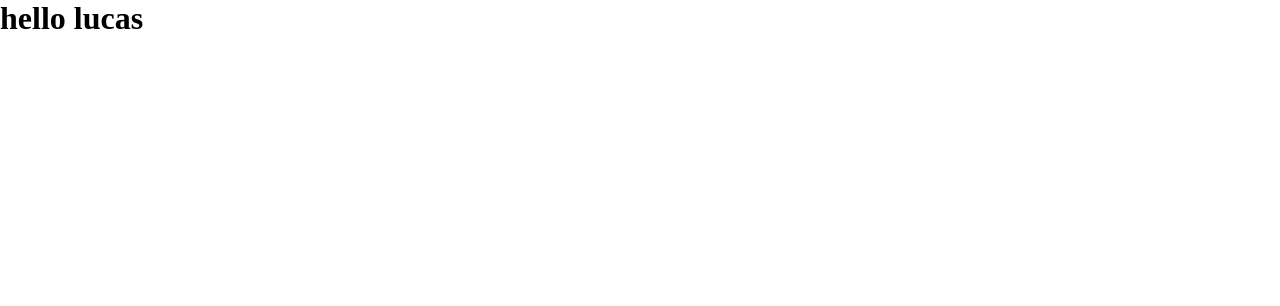
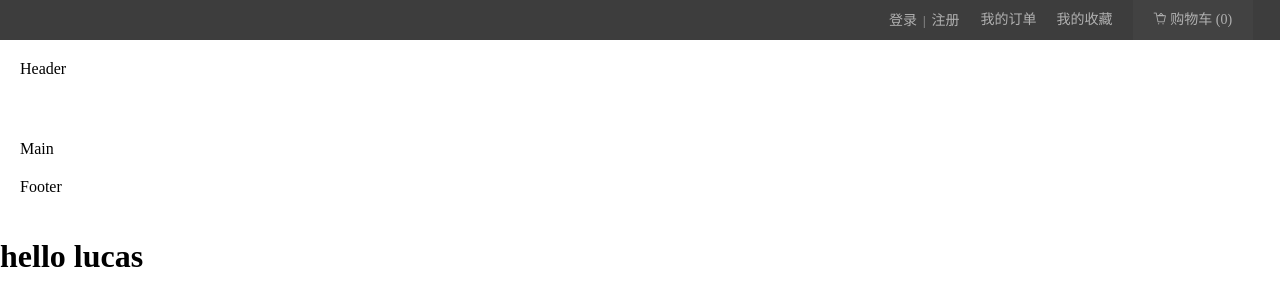
Before and after one commit to root-lucas/vue-xiaomi, a Vue app: page / in a window 1280 px wide. Shown: the top 306 px of the page. Built offline with nearby package versions, Linux system fonts and the light colour scheme.

Commit message:
add: top navigation bar

```diff
--- a/src/App.vue
+++ b/src/App.vue
@@ -1,9 +1,57 @@
 <template>
     <div id="app">
+        <el-container>
+            <!-- 顶部导航栏 -->
+            <div class="topbar">
+                <div class="nav">
+                    <ul>
+                        <li v-if="!isLogin">
+                            <el-button type="text">登录</el-button>
+                            <span class="sep">|</span>
+                            <el-button type="text">注册</el-button>
+                        </li>
+                        <li v-else>
+                            欢迎
+                            <el-popover placement="top" width="180">
+                                <p>确定退出登录吗？</p>
+                                <div style="text-align: right; margin: 10px 0 0">
+                                    <el-button size="mini" type="text">取消</el-button>
+                                    <el-button type="primary" size="mini">确定</el-button>
+                                </div>
+                                <el-button type="text" slot="reference">admin</el-button>
+                            </el-popover>
+                        </li>
+                        <li>
+                            <a>我的订单</a>
+                        </li>
+                        <li>
+                            <a>我的收藏</a>
+                        </li>
+                        <li :class="getNum > 0 ? 'shopCart-full' : 'shopCart'">
+                            <i class="el-icon-shopping-cart-full"></i> 购物车
+                            <span class="num">({{ getNum }})</span>
+                        </li>
+                    </ul>
+                </div>
+            </div>
+            <el-header>Header</el-header>
+            <el-main>Main</el-main>
+            <el-footer>Footer</el-footer>
+        </el-container>
         <router-view />
     </div>
 </template>
-
+<script>
+export default {
+    data() {
+        return {
+            isLogin: false,
+            getNum: 0,
+            visible: false,
+        }
+    },
+}
+</script>
 <style lang="scss">
 * {
     padding: 0;
@@ -11,4 +59,9 @@
     border: 0;
     list-style: none;
 }
+a,
+a:hover {
+    text-decoration: none;
+}
+@import './assets/css/common.scss';
 </style>
--- /dev/null
+++ b/src/assets/css/common.scss
@@ -0,0 +1,57 @@
+/* 顶部导航栏CSS */
+.topbar {
+    height: 40px;
+    background-color: #3d3d3d;
+    margin-bottom: 20px;
+}
+.topbar .nav {
+    width: 1225px;
+    margin: 0 auto;
+}
+.topbar .nav ul {
+    float: right;
+}
+.topbar .nav li {
+    float: left;
+    height: 40px;
+    color: #b0b0b0;
+    font-size: 14px;
+    text-align: center;
+    line-height: 40px;
+    margin-left: 20px;
+}
+.topbar .nav .sep {
+    color: #b0b0b0;
+    font-size: 12px;
+    margin: 0 5px;
+}
+.topbar .nav li .el-button {
+    color: #b0b0b0;
+}
+.topbar .nav .el-button:hover {
+    color: #fff;
+}
+.topbar .nav li a {
+    color: #b0b0b0;
+}
+.topbar .nav a:hover {
+    color: #fff;
+}
+.topbar .nav .shopCart {
+    width: 120px;
+    background: #424242;
+}
+.topbar .nav .shopCart:hover {
+    background: #fff;
+}
+.topbar .nav .shopCart:hover a {
+    color: #ff6700;
+}
+.topbar .nav .shopCart-full {
+    width: 120px;
+    background: #ff6700;
+}
+.topbar .nav .shopCart-full a {
+    color: white;
+}
+/* 顶部导航栏CSS END */
```
